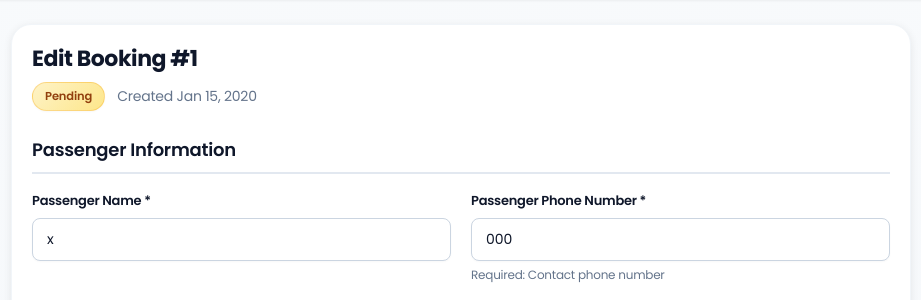
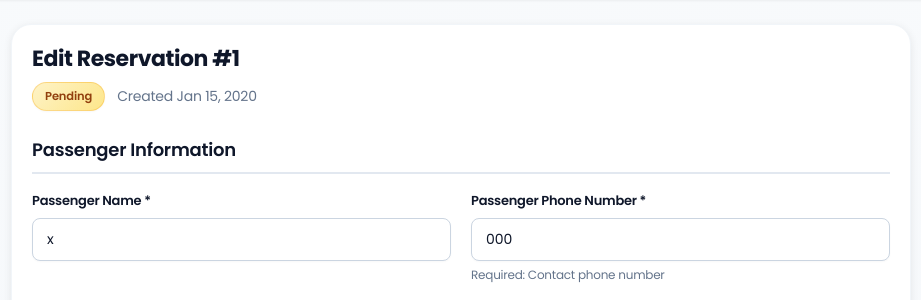
Before and after one commit to ysalha2003/m1limo, a Django app: page /reservation/1/update/ in a window 1280 px wide. Shown: the part 65-365 px from the top of the page, without its empty margins (179-1100 px from the left). Run offline with Django 5.2, Linux system fonts and the light colour scheme; a user stored in the database is signed in; tables that the repository leaves empty hold one stand-in row (values such as "Sample post"); data that the repository does not hold is empty.

Commit message:
feat: Update booking title to 'Edit Reservation' for consistency

```diff
--- a/templates/bookings/update_booking.html
+++ b/templates/bookings/update_booking.html
@@ -6,7 +6,7 @@
 <div class="card" style="max-width: 900px; margin: 0 auto;">
     <div class="card-header">
         <h1 class="card-title">
-            Edit Booking #{{ booking.id }}
+            Edit Reservation  #{{ booking.id }}
             {% if trip_role == 'outbound' %}
                 <span style="color: #2563eb; font-size: 16px; font-weight: 600; margin-left: 12px;">(Outbound Trip)</span>
             {% elif trip_role == 'return' %}
```
